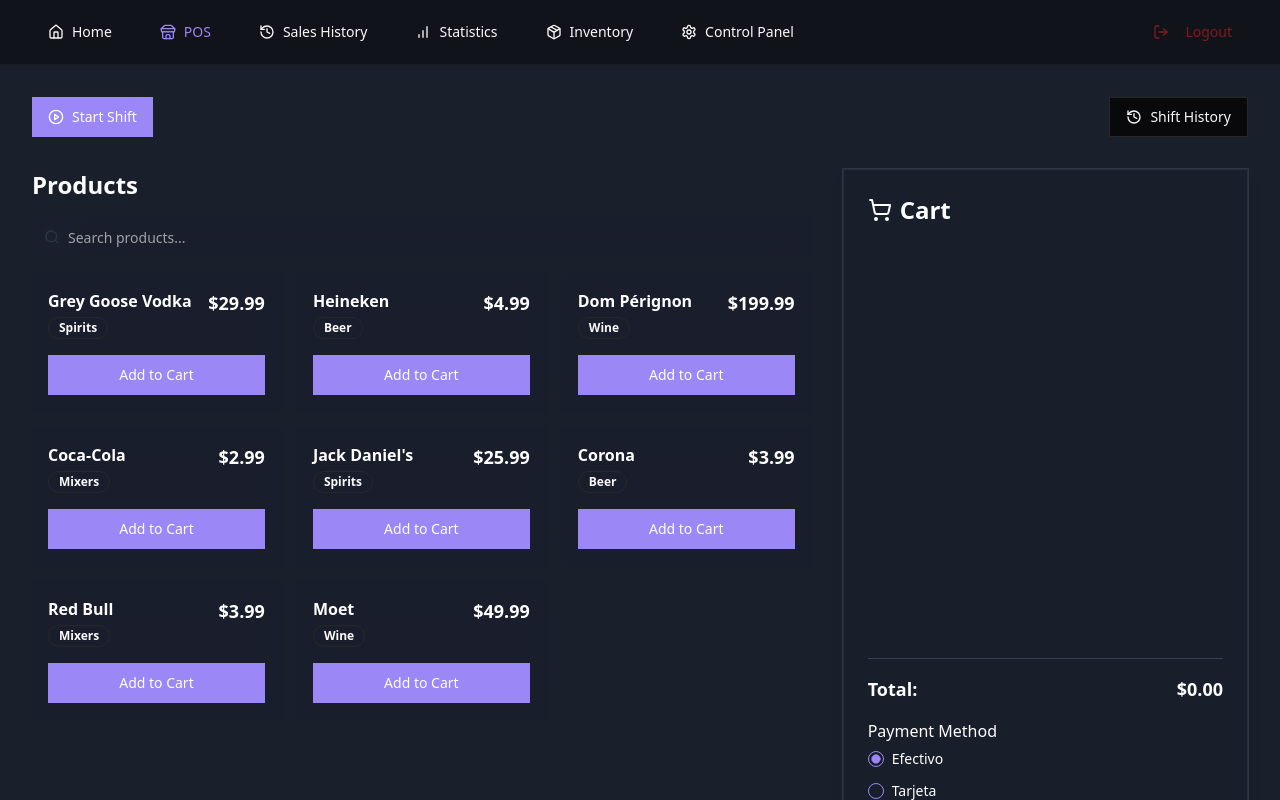
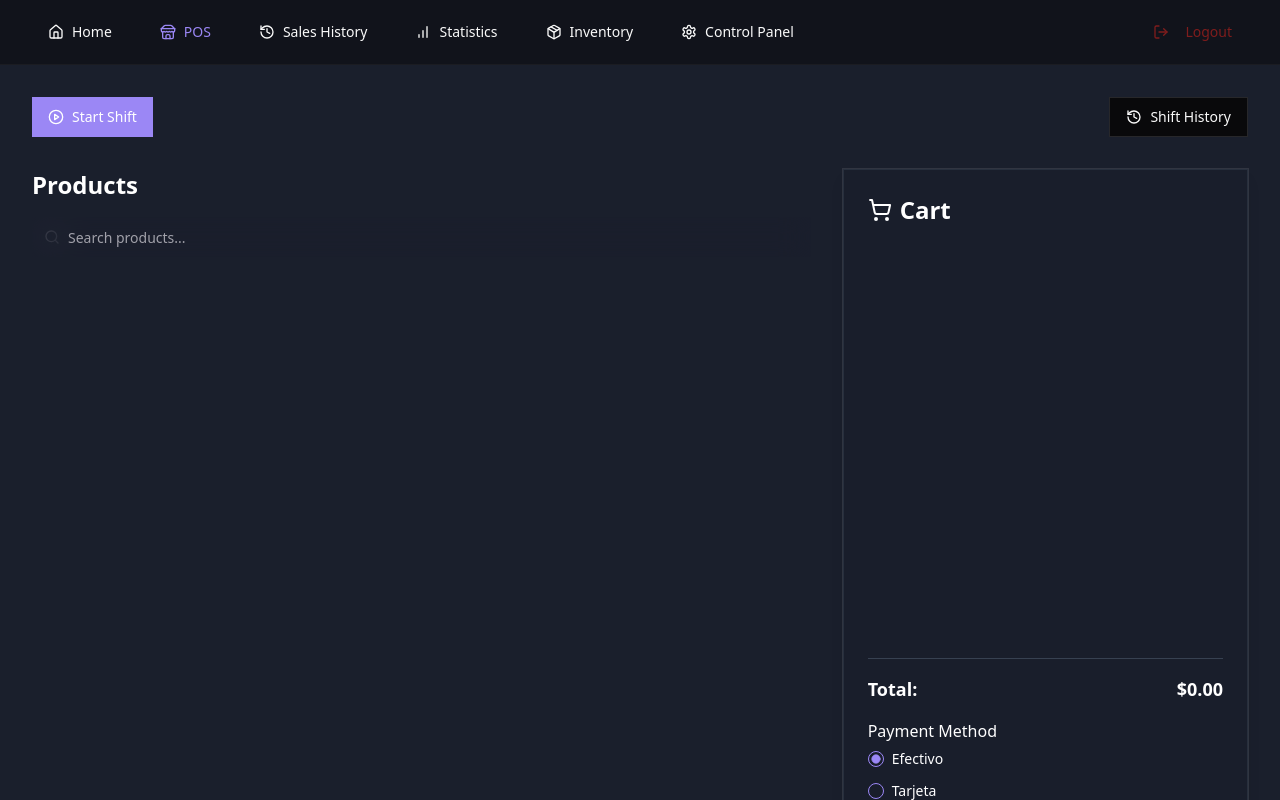
Before and after one commit to daizprua/thebarpos, a React (Vite) app: page /pos in a window 1280 px wide. Shown: the top 800 px of the page. Built offline with nearby package versions, Linux system fonts and the light colour scheme; sample sign-in values are in the browser's storage.

Commit message:
Fix product display in POS
Ensure that only products from the inventory are displayed in the POS section. Adjust the filtering logic to reflect the current inventory items correctly.
[skip gpt_engineer]

```diff
--- a/src/pages/Pos.tsx
+++ b/src/pages/Pos.tsx
@@ -5,19 +5,9 @@ import { CartSection } from "@/components/pos/CartSection";
 import { ShiftControls } from "@/components/pos/ShiftControls";
 import { Product, CartItem, Shift } from "@/types/pos";
 
-const mockProducts: Product[] = [
-  { id: 1, name: "Grey Goose Vodka", category: "Spirits", price: 29.99 },
-  { id: 2, name: "Heineken", category: "Beer", price: 4.99 },
-  { id: 3, name: "Dom Pérignon", category: "Wine", price: 199.99 },
-  { id: 4, name: "Coca-Cola", category: "Mixers", price: 2.99 },
-  { id: 5, name: "Jack Daniel's", category: "Spirits", price: 25.99 },
-  { id: 6, name: "Corona", category: "Beer", price: 3.99 },
-  { id: 7, name: "Red Bull", category: "Mixers", price: 3.99 },
-  { id: 8, name: "Moet", category: "Wine", price: 49.99 },
-];
-
 const Pos = () => {
   const [cart, setCart] = useState<CartItem[]>([]);
+  const [products, setProducts] = useState<Product[]>([]);
   const [activeShift, setActiveShift] = useState<{
     startTime: string;
     id: number;
@@ -26,6 +16,19 @@ const Pos = () => {
     return saved ? JSON.parse(saved) : null;
   });
   const { toast } = useToast();
+
+  // Load inventory items as products
+  useEffect(() => {
+    const inventoryItems = JSON.parse(localStorage.getItem('inventory') || '[]');
+    const mappedProducts: Product[] = inventoryItems.map((item: any) => ({
+      id: item.id,
+      name: item.name,
+      category: item.category,
+      price: item.price,
+      imageUrl: item.imageUrl
+    }));
+    setProducts(mappedProducts);
+  }, []);
 
   const startShift = (initialCash: number) => {
     const newShift = {
@@ -180,7 +183,7 @@ const Pos = () => {
             onEndShift={endShift}
           />
           <div className="flex flex-col lg:flex-row gap-8">
-            <ProductsSection products={mockProducts} addToCart={addToCart} />
+            <ProductsSection products={products} addToCart={addToCart} />
             <CartSection
               cart={cart}
               updateQuantity={updateQuantity}
```
